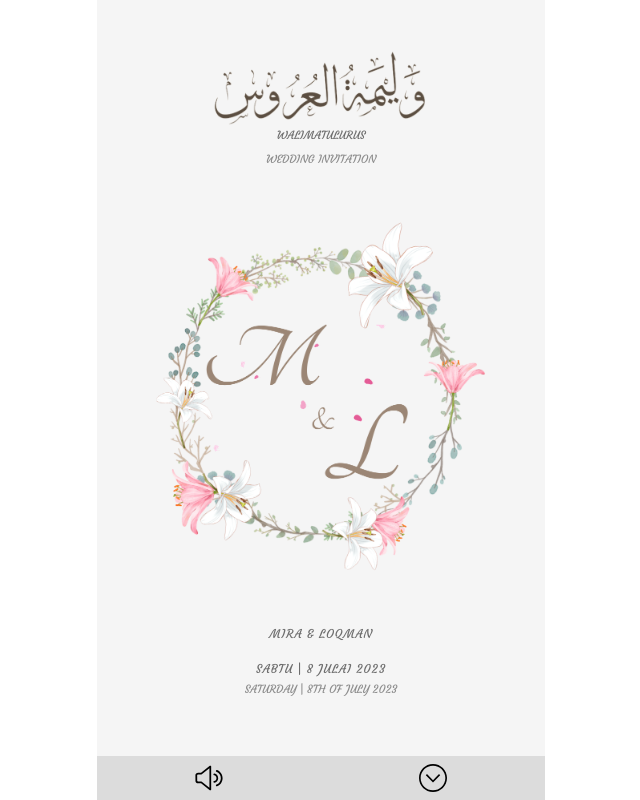
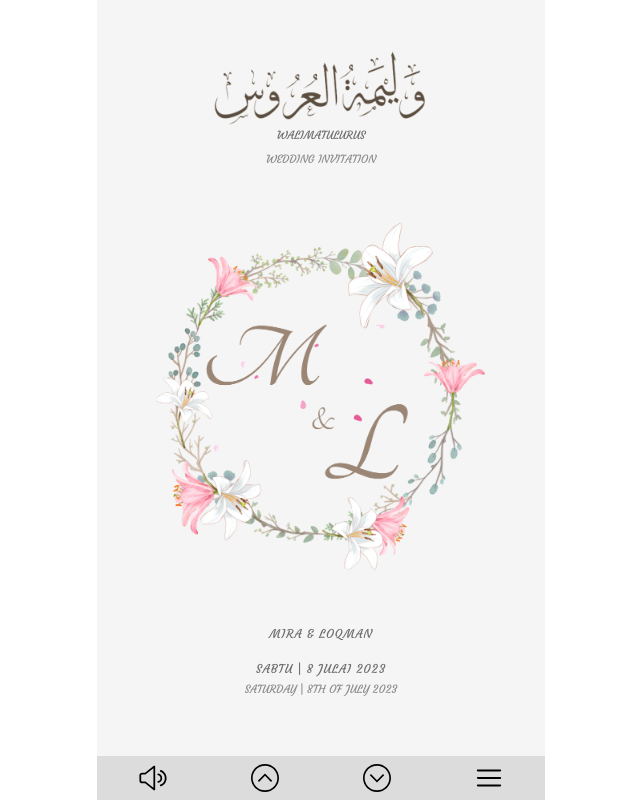
Before and after one commit to akkeyron/kahuin, a React (Create React App) app: page / in a window 1280 px wide. Shown: the whole page, without its empty margins (319-959 px from the left). Built offline with nearby package versions, Linux system fonts and the light colour scheme; a web font is replaced by a local one.

Commit message:
revamp navbar

```diff
--- a/src/App.js
+++ b/src/App.js
@@ -1,4 +1,4 @@
-import React, { useState, useRef, useEffect } from 'react';
+import React, { useRef, useState } from 'react';
 import './App.css';
 import Header from './components/Header/Header';
 import Footer from './components/Footer/Footer';
@@ -6,11 +6,7 @@ import Invite from './components/Invite/Invite';
 import Rsvp from './components/Rsvp/Rsvp';
 import Guestbook from './components/Guestbook/Guestbook';
 import Map from './components/Map/Map';
-
-// nav icons
-import { TfiArrowCircleDown, TfiArrowCircleUp } from 'react-icons/tfi'
-import { MdCall, MdLocationOn, MdHome, MdRsvp } from 'react-icons/md'
-import { SlVolume2, SlVolumeOff } from 'react-icons/sl'
+import Navbar from './components/Navbar/Navbar'
 
 const pages = [
   { id: 1, component: <><Header /></> },
@@ -22,51 +18,11 @@ const pages = [
 ]
 
 const App = () => {
-  const [currentPage, setCurrentPage] = useState(1);
-  const [height, setHeight] = useState(0);
-  const [volume, setVolume] = useState(true);
-
   const bookRef = useRef(null);
-  const prevBtnRef = useRef(null);
-  const nextBtnRef = useRef(null);
   const paperRef = useRef([]);
 
-  const maxLocation = pages.length;
-
-  // useEffect(() => {
-  //   paperRef
-  // }, []);
-
-  // useEffect(() => {
-  //   const calculateHeight = () => {
-  //     setHeight(window.innerHeight - 35);
-  //   };
-  //   calculateHeight();
-  //   window.addEventListener("resize", calculateHeight);
-  //   return () => {
-  //     window.removeEventListener("resize", calculateHeight);
-  //   };
-  // }, []);
-
-  function handleNext() {
-    setCurrentPage((prevPage) => Math.min(prevPage + 1, maxLocation));
-    paperRef.current[currentPage - 1].classList.add("flipped");
-    paperRef.current[currentPage - 1].style.zIndex = 2;
-    paperRef.current[currentPage].style.zIndex = 1;
-  }
-
-  function handlePrev() {
-    setCurrentPage((prevPage) => Math.max(prevPage - 1, 1));
-    if (currentPage > 1) {
-      paperRef.current[currentPage - 2].classList.remove("flipped");
-      paperRef.current[currentPage - 2].style.zIndex = 2;
-      paperRef.current[currentPage - 1].style.zIndex = 1;
-      paperRef.current[currentPage].style.zIndex = 0;
-    }
-  }
-
   return (
-    <div className='kad-kahwin' >
+    <div className='kad-kahwin'>
       <div ref={bookRef} id="book" style={{ height: (window.innerHeight - 35) }}>
 
         {pages.map((page, idx) => (
@@ -75,11 +31,11 @@ const App = () => {
           </div>
         ))}
       </div>
-      <div className='nav-button'>
-        <div onClick={() => {setVolume(!volume)}} className="nav-btn">{volume === true ? <SlVolume2 size={28} /> : <SlVolumeOff size={28} />}</div>
-        {currentPage === 1 ? "" : <div ref={prevBtnRef} className="nav-btn" onClick={handlePrev}><TfiArrowCircleUp size={28} /></div>}
-        {currentPage === maxLocation ? "" : <div ref={nextBtnRef} className="nav-btn" onClick={handleNext}><TfiArrowCircleDown size={28} /></div>}
-      </div>
+      {/* pass ref to navbar */}
+      {/* the value is undefined in navbar component after passing*/}
+
+      <Navbar paperRef={paperRef} maxPage={pages.length - 1} />
+
     </div>
   )
 }
--- a/src/components/Navbar/Navbar.css
+++ b/src/components/Navbar/Navbar.css
@@ -1,33 +1,68 @@
-nav {
-    background: rgba(0, 0, 0, 0.3);
-    width: 40%;
-    padding: 0 2rem;
-    z-index: 2;
+.nav-button {
+    background: gainsboro;
+    display: flex;
     position: fixed;
-    left: 50%;
-    transform: translateX(-50%);
+    width: 35vw;
+    z-index: 100;
     bottom: 0;
-    display: flex;
-    gap: 0.8rem;
-    border-radius: 0;
-    backdrop-filter: blur(15px);
-    justify-content: center;
 }
 
-nav a {
-    background: transparent;
-    padding: 0.9rem;
-    border-radius: 50%;
-    display: flex;
-    color: var(--color-light);
-    font-size: 2rem;
+
+/* Controller Buttons */
+.nav-btn {
+    background-color: transparent;
+    cursor: pointer;
+    padding-top: 0.5rem;
 }
 
-nav a:hover {
-    background: rgba(0, 0, 0, 0.3);
+.dropdown-content {
+    display: flex;
+    flex-direction: column;
+    position: absolute;
+    background-color: rgba(255, 255, 255, 0.5);
+    right: 0;
+    transform: translateY(100%);
+    transition: transform 0.3s ease-out;
 }
 
-nav a.active {
-    background: var(--color-primary);
-    color: var(--color-bg);
+.dropdown-content.active {
+    z-index: 1;
+    transform: translateY(-100%);
 }
+
+.dropdown__content-icon {
+    display: flex;
+    margin: 0;
+}
+
+.dropdown-content li {
+    display: flex;
+    flex-direction: row;
+    width: 100%;
+    border: none;
+    color: #4d4d4d;
+    cursor: pointer;
+    padding: 0.4rem;
+    border-radius: 1rem;
+    background-color: gainsboro;
+    margin: 0.8rem 0;
+}
+
+.dropdown-content p {
+    font-size: 1rem;
+}
+
+.nav-btn:hover {
+    color: #636363;
+}
+
+/* responsive */
+@media screen and (max-width: 1024px) {
+    #book {
+        width: 100vw;
+    }
+
+    .nav-button {
+        width: 100%;
+    }
+}
--- a/src/components/Navbar/Navbar.js
+++ b/src/components/Navbar/Navbar.js
@@ -1,16 +1,122 @@
 import * as React from 'react';
-import { useState } from 'react';
+import { useState, useRef, useEffect } from 'react';
 import { MdCall, MdLocationOn, MdHome, MdRsvp } from 'react-icons/md'
+import { TfiLocationPin } from 'react-icons/tfi'
 import './Navbar.css'
 // nav icons
 import { TfiArrowCircleDown, TfiArrowCircleUp } from 'react-icons/tfi'
+import { SlVolume2, SlVolumeOff } from 'react-icons/sl'
+import { RxHamburgerMenu } from 'react-icons/rx'
+import { SlEnvolope } from 'react-icons/sl'
+import { HiOutlinePencilSquare } from 'react-icons/hi2'
 
-const Navbar = (endPage) => {
-  const [activeNav, setActiveNav] = useState('#');
+
+const Navbar = (props) => {
+  const [volume, setVolume] = useState(true);
+  const currentPage = useRef(0);
+  const [menuPopup, setMenuPopup] = useState(false);
+  const paperRef = props.paperRef;
+  const dropdownRef = useRef(null);
+  const maxLocation = props.maxPage;
+
+  // if user clicked outside of the dropdown close it
+  useEffect(() => {
+    const handleClickOutside = (event) => {
+      if (dropdownRef.current && !dropdownRef.current.contains(event.target)) {
+        setMenuPopup(false);
+      }
+    };
+
+    // add event listener to close dropdown when click outside
+    document.addEventListener("mousedown", handleClickOutside);
+    return () => {
+      // cleanup
+      console.log('cleanup');
+      document.removeEventListener("mousedown", handleClickOutside);
+    };
+  }, [dropdownRef]);
+
+
+  function handleNext() {
+    if (currentPage.current >= maxLocation) return;
+
+
+    paperRef.current[currentPage.current].classList.add("flipped");
+    paperRef.current[currentPage.current].style.zIndex = 2;
+    paperRef.current[currentPage.current + 1].style.zIndex = 1;
+
+    currentPage.current = currentPage.current + 1;
+    console.log('current page: ', currentPage.current);
+  }
+
+  function handlePrev() {
+    if (currentPage.current === 0) return;
+
+    paperRef.current[currentPage.current - 1].classList.remove("flipped");
+    paperRef.current[currentPage.current - 1].style.zIndex = 2;
+    paperRef.current[currentPage.current].style.zIndex = 1;
+
+    // handle error when it is the last page
+    if (currentPage.current !== maxLocation) {
+      paperRef.current[currentPage.current + 1].style.zIndex = 0;
+    }
+
+
+    currentPage.current = currentPage.current - 1;
+    console.log('current page: ', currentPage.current);
+  }
+
+  // make a jump to page number function
+  function jumpToPage(pageNumber) {
+    if (pageNumber > currentPage.current) {
+      for (let i = currentPage.current; i < pageNumber; i++) {
+        paperRef.current[i].classList.add("flipped");
+        paperRef.current[i].style.zIndex = 2;
+        paperRef.current[i + 1].style.zIndex = 1;
+      }
+    }
+
+    else if (pageNumber < currentPage.current) {
+      for (let i = currentPage.current; i > pageNumber; i--) {
+        paperRef.current[i - 1].classList.remove("flipped");
+        paperRef.current[i - 1].style.zIndex = 2;
+        paperRef.current[i].style.zIndex = 1;
+
+        // handle error when its last page
+        if (i !== maxLocation) {
+          paperRef.current[i + 1].style.zIndex = 0;
+        }
+      }
+    }
+
+    currentPage.current = pageNumber;
+    console.log('current page: ', currentPage.current);
+  }
+
+  console.log('menuPopup: ', menuPopup);
+
   return (
-    <nav>
-      <div href="#" onClick={() => setActiveNav('#')} className={activeNav === '#' ? 'active' : ''}><TfiArrowCircleDown /></div>
-      <div href="#rsvp" onClick={() => setActiveNav('#about')} className={activeNav === '#about' ? 'active' : ''}><TfiArrowCircleUp /></div>
+    <nav className='nav-button'>
+      <div onClick={() => { setVolume(!volume) }} className="nav-btn">{volume === true ? <SlVolume2 size={28} /> : <SlVolumeOff size={28} />}</div>
+      <div className="nav-btn" onClick={handlePrev}><TfiArrowCircleUp size={28} /></div>
+      <div className="nav-btn" onClick={handleNext}><TfiArrowCircleDown size={28} /></div>
+      <div className="nav-btn"><RxHamburgerMenu size={28}  onClick={() => setMenuPopup(!menuPopup)}/></div>
+      <div className={`dropdown-content ${menuPopup ? 'active' : ''}`} ref={dropdownRef}>
+        <ul>
+          <li onClick={() => jumpToPage(2)}>
+            <div className='dropdown__content-icon'><TfiLocationPin size={25} /></div>
+            <p>MAP</p>
+          </li>
+          <li onClick={() => jumpToPage(3)}>
+            <div className='dropdown__content-icon'><SlEnvolope size={25} /></div>
+            <p>RSVP</p>
+          </li>
+          <li onClick={() => jumpToPage(4)}>
+            <div className='dropdown__content-icon'><HiOutlinePencilSquare size={25} /></div>
+            <p>WISH</p>
+          </li>
+        </ul>
+      </div>
     </nav>
   )
 }
```
